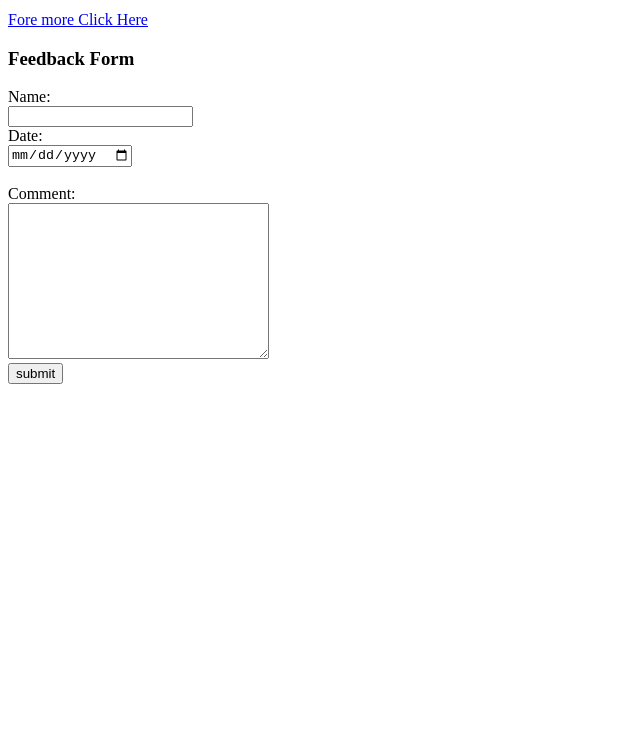
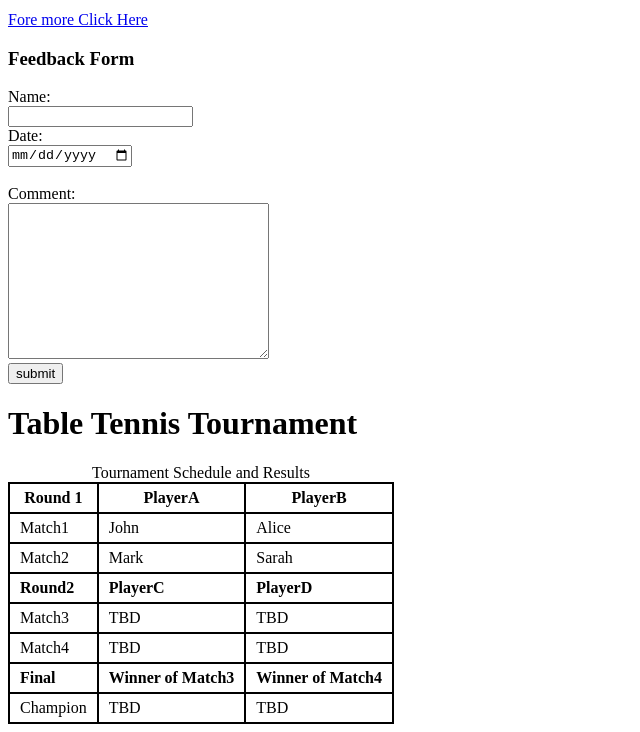
Before and after one commit to mbinfaruk/module4-practise, a plain HTML site: page index.html in a window 1280 px wide. Shown: the part 414-1146 px from the top of the page, without its empty margins (0-640 px from the left). Before the commit the page ends 806 px from the top, so only its background shows below. Drawn offline with Linux system fonts and the light colour scheme.

Commit message:
added table

```diff
--- a/index.html
+++ b/index.html
@@ -32,5 +32,57 @@
         </form>
 
     </div>
+    <div>
+        <h1>Table Tennis Tournament</h1>
+        <table>
+            <caption>Tournament Schedule and Results</caption>
+            <thead>
+                <tr>
+                    <th>Round 1</th>
+                    <th>PlayerA</th>
+                    <th>PlayerB</th>
+                </tr>
+            </thead>
+            <tbody>
+                <tr>
+                    <td>Match1</td>
+                    <td>John</td>
+                    <td>Alice</td>
+                </tr>
+                <tr>
+                    <td>Match2</td>
+                    <td>Mark </td>
+                    <td>Sarah</td>
+                </tr>
+                <tr class="table-header">
+                    <td>Round2</td>
+                    <td>PlayerC</td>
+                    <td>PlayerD</td>
+                </tr>
+                <tr>
+                    <td>Match3</td>
+                    <td>TBD</td>
+                    <td>TBD</td>
+                </tr>
+                <tr>
+                    <td>Match4</td>
+                    <td>TBD</td>
+                    <td>TBD</td>
+                </tr>
+                <tr class="table-header">
+                    <td>Final</td>
+                    <td>Winner of Match3</td>
+                    <td>Winner of Match4</td>
+                </tr>
+            </tbody>
+            <tfoot>
+                <tr>
+                    <td>Champion</td>
+                    <td>TBD</td>
+                    <td>TBD</td>
+                </tr>
+            </tfoot>
+        </table>
+    </div>
 </body>
 </html>
--- a/styles/style.css
+++ b/styles/style.css
@@ -9,3 +9,14 @@ header h1{
     margin: 10px;
     object-fit: cover;
 }
+table{
+    /* border:4px double black; */
+    border-collapse: collapse;
+}
+.table-header{
+    font-weight: bolder;
+    /* font-size: xx-large; */
+}
+td, th{
+    border: 2px double black;
+    padding: 5px 10px;
```
